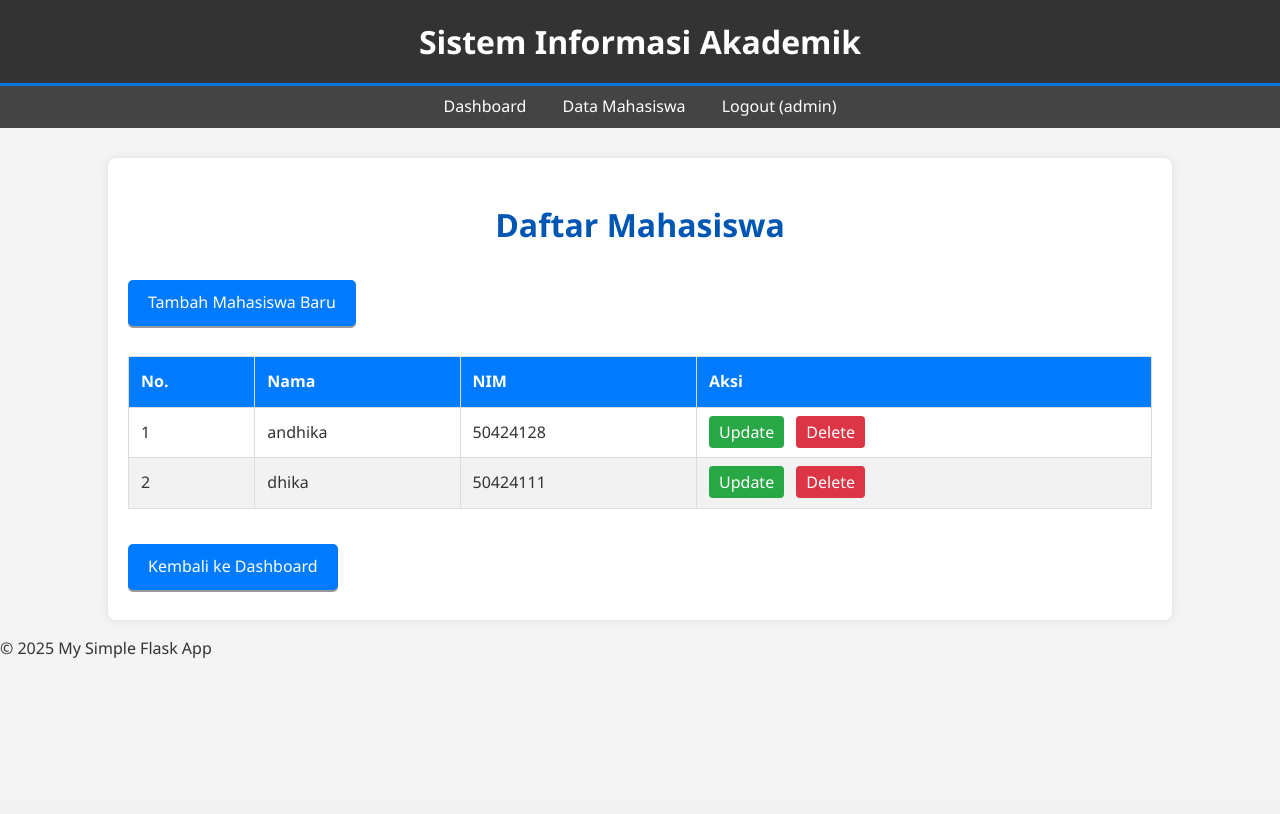
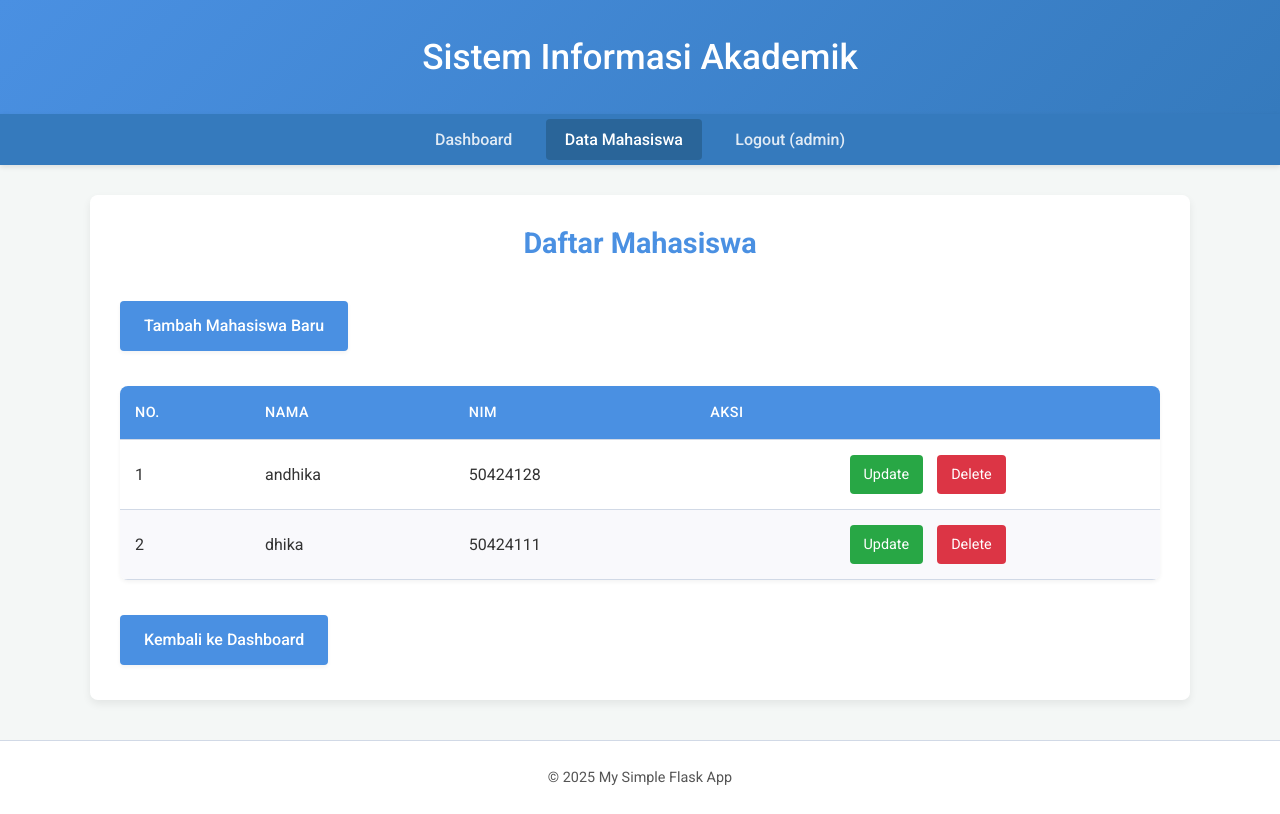
Before and after one commit to AndhikaNH/SIA, a Flask app: page /mahasiswa/ in a window 1280 px wide. Before the commit the page ends 658 px from the top, so only its background shows below. Run offline with Flask 3, Linux system fonts and the light colour scheme; a user stored in the database is signed in; data comes from the database, SQL or seed files in the repository; both versions use the stored data as it was after the commit.

Commit message:
first commit

```diff
--- a/static/css/style.css
+++ b/static/css/style.css
@@ -1,208 +1,363 @@
-body {
-    font-family: 'Segoe UI', Tahoma, Geneva, Verdana, sans-serif;
-    line-height: 1.6;
+@import url('https://fonts.googleapis.com/css2?family=Roboto:wght@300;400;500;700&display=swap');
+
+:root {
+    --primary-color: #4A90E2;
+    --primary-dark: #357ABD;
+    --primary-hover: #2A6599;
+    --secondary-color: #50E3C2;
+
+    --text-color: #333;
+    --text-light: #555;
+    --text-on-primary: #ffffff;
+
+    --bg-color: #f4f7f6;
+    --surface-color: #ffffff;
+    --border-color: #d1d9e6;
+
+    --success-color: #28a745;
+    --danger-color: #dc3545;
+    --warning-color: #ffc107;
+    --info-color: #17a2b8;
+
+    --shadow-sm: 0 2px 4px rgba(0,0,0,0.05);
+    --shadow-md: 0 4px 8px rgba(0,0,0,0.07);
+    --border-radius-sm: 4px;
+    --border-radius-md: 8px;
+}
+
+* {
+    box-sizing: border-box;
     margin: 0;
     padding: 0;
-    background-color: #f4f4f4;
-    color: #333;
+}
+
+body {
+    font-family: 'Roboto', 'Segoe UI', Tahoma, Geneva, Verdana, sans-serif;
+    line-height: 1.6;
+    background-color: var(--bg-color);
+    color: var(--text-color);
+    font-size: 16px;
+    transition: background-color 0.3s, color 0.3s;
 }
 
 .container {
-    width: 80%;
-    margin: auto;
-    overflow: hidden;
-    padding: 20px;
-    background-color: #fff;
-    box-shadow: 0 0 10px rgba(0,0,0,0.1);
-    margin-top: 30px;
-    border-radius: 8px;
+    width: 90%;
+    max-width: 1100px;
+    margin: 30px auto;
+    padding: 25px 30px;
+    background-color: var(--surface-color);
+    box-shadow: var(--shadow-md);
+    border-radius: var(--border-radius-md);
+    opacity: 0;
+    animation: fadeIn 0.5s ease-out forwards;
+    animation-delay: 0.2s;
 }
 
-header {
-    background: #333;
-    color: #fff;
-    padding: 1rem 0;
-    text-align: center;
-    border-bottom: #0779e4 3px solid;
+@keyframes fadeIn {
+    to {
+        opacity: 1;
+    }
 }
 
-header h1 {
-    margin: 0;
-    font-size: 2em;
-    color: #fff;
+.app-header {
+    background: linear-gradient(135deg, var(--primary-color) 0%, var(--primary-dark) 100%);
+    color: var(--text-on-primary);
+    padding: 1.8rem 0;
+    text-align: center;
+    box-shadow: var(--shadow-sm);
 }
 
-nav {
-    background: #444;
-    color: #fff;
-    padding: 0.5rem;
-    text-align: center;
+.app-header h1 {
+    margin: 0;
+    font-size: 2.2em;
+    font-weight: 500;
+    color: var(--text-on-primary);
 }
 
-nav a {
-    color: #fff;
-    text-decoration: none;
-    padding: 0.5rem 1rem;
-    transition: background-color 0.3s ease;
+.app-nav {
+    background: var(--primary-dark);
+    color: var(--text-on-primary);
+    padding: 0.8rem 0;
+    text-align: center;
+    box-shadow: 0 2px 5px rgba(0,0,0,0.1);
 }
 
-nav a:hover {
-    background-color: #555;
-    border-radius: 4px;
+.app-nav a {
+    color: rgba(255, 255, 255, 0.85);
+    text-decoration: none;
+    padding: 0.7rem 1.2rem;
+    margin: 0 5px;
+    border-radius: var(--border-radius-sm);
+    transition: background-color 0.25s ease, color 0.25s ease;
+    font-weight: 500;
+}
+
+.app-nav a:hover,
+.app-nav a.active {
+    background-color: var(--primary-hover);
+    color: var(--text-on-primary);
 }
 
 h1, h2, h3 {
-    color: #333;
+    color: var(--text-color);
+    margin-bottom: 0.75em;
 }
 
 h1.page-title {
     text-align: center;
-    margin-bottom: 20px;
-    color: #0056b3;
+    margin-bottom: 25px;
+    color: var(--primary-color);
+    font-weight: 700;
+    font-size: 1.8em;
 }
 
 table {
     width: 100%;
     border-collapse: collapse;
-    margin-top: 20px;
+    margin-top: 25px;
+    box-shadow: var(--shadow-sm);
+    border-radius: var(--border-radius-md);
+    overflow: hidden;
 }
 
 th, td {
-    padding: 12px;
-    border: 1px solid #ddd;
+    padding: 15px;
+    border-bottom: 1px solid var(--border-color);
     text-align: left;
 }
 
 th {
-    background-color: #007bff;
+    background-color: var(--primary-color);
+    color: var(--text-on-primary);
+    font-weight: 500;
+    text-transform: uppercase;
+    font-size: 0.9em;
+    letter-spacing: 0.5px;
+}
+
+tr {
+    transition: background-color 0.2s ease;
+}
+
+tr:nth-child(even) {
+    background-color: #f9f9fc;
+}
+
+tr:hover {
+    background-color: #eef2f7;
+}
+
+td:last-child {
+    text-align: center;
+}
+
+.actions a {
+    margin: 0 5px;
+    text-decoration: none;
+    padding: 8px 14px;
+    border-radius: var(--border-radius-sm);
+    font-size: 0.9em;
+    transition: background-color 0.2s ease, transform 0.1s ease;
+    display: inline-block;
+}
+
+.actions a:hover {
+    transform: translateY(-1px);
+}
+
+.actions .update-link {
+    background-color: var(--success-color);
     color: white;
 }
 
-tr:nth-child(even) {
-    background-color: #f2f2f2;
-}
-
-tr:hover {
-    background-color: #e9ecef;
-}
-
-.actions a {
-    margin-right: 8px;
-    text-decoration: none;
-    padding: 5px 10px;
-    border-radius: 4px;
-}
-
-.actions .update-link {
-    background-color: #28a745;
-    color: white;
-}
 .actions .update-link:hover {
     background-color: #218838;
 }
 
 .actions .delete-link {
-    background-color: #dc3545;
+    background-color: var(--danger-color);
     color: white;
 }
+
 .actions .delete-link:hover {
     background-color: #c82333;
 }
 
 .btn {
     display: inline-block;
-    padding: 10px 20px;
-    font-size: 16px;
+    padding: 12px 24px;
+    font-size: 1rem;
+    font-weight: 500;
     cursor: pointer;
     text-align: center;
     text-decoration: none;
-    outline: none;
     color: #fff;
-    background-color: #007bff;
+    background-color: var(--primary-color);
     border: none;
-    border-radius: 5px;
-    box-shadow: 0 2px #999;
-    margin-top: 10px;
-    margin-bottom: 10px;
+    border-radius: var(--border-radius-sm);
+    box-shadow: var(--shadow-sm);
+    margin: 10px 5px 10px 0;
+    transition: background-color 0.2s ease, box-shadow 0.2s ease, transform 0.1s ease;
 }
 
 .btn:hover {
-    background-color: #0069d9;
+    background-color: var(--primary-hover);
+    box-shadow: 0 4px 10px rgba(74, 144, 226, 0.4);
+    transform: translateY(-1px);
 }
 
 .btn:active {
-    background-color: #0062cc;
-    box-shadow: 0 1px #666;
-    transform: translateY(1px);
+    background-color: var(--primary-dark);
+    box-shadow: var(--shadow-sm);
+    transform: translateY(0px);
 }
 
 .btn-danger {
-    background-color: #dc3545;
+    background-color: var(--danger-color);
 }
+
 .btn-danger:hover {
     background-color: #c82333;
+    box-shadow: 0 4px 10px rgba(220, 53, 69, 0.4);
 }
 
 .form-group {
-    margin-bottom: 15px;
+    margin-bottom: 20px;
 }
 
 .form-group label {
     display: block;
-    margin-bottom: 5px;
-    font-weight: bold;
+    margin-bottom: 8px;
+    font-weight: 500;
+    color: var(--text-light);
 }
 
 .form-group input[type="text"],
 .form-group input[type="password"],
 .form-group input[type="email"] {
-    width: calc(100% - 22px);
-    padding: 10px;
-    border: 1px solid #ccc;
-    border-radius: 4px;
+    width: 100%;
+    padding: 12px 15px;
+    border: 1px solid var(--border-color);
+    border-radius: var(--border-radius-sm);
+    background-color: #fff;
+    font-size: 1rem;
+    transition: border-color 0.2s ease, box-shadow 0.2s ease;
+}
+
+.form-group input[type="text"]:focus,
+.form-group input[type="password"]:focus,
+.form-group input[type="email"]:focus {
+    outline: none;
+    border-color: var(--primary-color);
+    box-shadow: 0 0 0 0.2rem rgba(74, 144, 226, 0.25);
 }
 
 .alert {
-    padding: 15px;
+    padding: 15px 20px;
     margin-bottom: 20px;
-    border: 1px solid transparent;
-    border-radius: 4px;
+    border-radius: var(--border-radius-sm);
+    border-left: 5px solid;
+    font-size: 0.95rem;
+    box-shadow: var(--shadow-sm);
 }
 
 .alert-success {
-    color: #155724;
-    background-color: #d4edda;
-    border-color: #c3e6cb;
+    color: #105937;
+    background-color: #d1f7e2;
+    border-color: var(--success-color);
 }
 
 .alert-danger {
-    color: #721c24;
-    background-color: #f8d7da;
-    border-color: #f5c6cb;
+    color: #731c28;
+    background-color: #fbe5e7;
+    border-color: var(--danger-color);
 }
 
 .alert-warning {
-    color: #856404;
-    background-color: #fff3cd;
-    border-color: #ffeeba;
+    color: #7a5f0d;
+    background-color: #fff8e0;
+    border-color: var(--warning-color);
 }
 
 .alert-info {
-    color: #0c5460;
-    background-color: #d1ecf1;
-    border-color: #bee5eb;
+    color: #115271;
+    background-color: #e1f5fe;
+    border-color: var(--info-color);
 }
 
 .auth-form {
-    max-width: 400px;
-    margin: 50px auto;
-    padding: 20px;
-    background: #fff;
-    border-radius: 8px;
-    box-shadow: 0 0 10px rgba(0,0,0,0.1);
+    max-width: 450px;
+    margin: 60px auto;
+    padding: 35px 40px;
+    background: var(--surface-color);
+    border-radius: var(--border-radius-md);
+    box-shadow: var(--shadow-md);
 }
 
-.auth-form h1 {
+.auth-form h1.page-title {
+    font-size: 1.6em;
+    margin-bottom: 25px;
+}
+
+.app-footer {
     text-align: center;
-    margin-bottom: 20px;
+    padding: 25px 0;
+    margin-top: 40px;
+    background-color: var(--surface-color);
+    color: var(--text-light);
+    font-size: 0.9em;
+    border-top: 1px solid var(--border-color);
 }
+
+.app-footer p {
+    margin: 0;
+}
+
+@media (max-width: 768px) {
+    .container {
+        width: 95%;
+        padding: 20px;
+    }
+
+    .app-header h1 {
+        font-size: 1.8em;
+    }
+
+    .app-nav {
+        padding: 0.5rem 0;
+    }
+    .app-nav a {
+        padding: 0.6rem 0.8rem;
+        font-size: 0.9em;
+    }
+
+    h1.page-title {
+        font-size: 1.6em;
+    }
+
+    .btn {
+        padding: 10px 18px;
+        font-size: 0.95rem;
+    }
+
+    th, td {
+        padding: 10px;
+        font-size: 0.9em;
+    }
+
+    .actions a {
+        padding: 6px 10px;
+        font-size: 0.85em;
+    }
+
+    .form-group input[type="text"],
+    .form-group input[type="password"],
+    .form-group input[type="email"] {
+        padding: 10px 12px;
+    }
+
+    .auth-form {
+        margin: 40px auto;
+        padding: 25px;
+    }
+}
--- a/templates/dashboard.html
+++ b/templates/dashboard.html
@@ -6,6 +6,7 @@
     <title>Dashboard - Sistem Akademik</title>
     <link rel="stylesheet" href="{{ url_for('static', filename='css/style.css') }}">
 </head>
+<script src="{{ url_for('static', filename='js/script.js')}}" defer></script>
 <body>
     <header class="app-header">
         <h1>Sistem Informasi Akademik</h1>
@@ -42,5 +43,6 @@
     <footer class="app-footer">
         <p>© {{ g.year if g and g.year else '2024' }} My Simple Flask App</p>
     </footer>
+    <script src="{{ url_for('static', filename='js/script.js')}}" defer></script>
 </body>
 </html>
--- a/templates/login.html
+++ b/templates/login.html
@@ -37,5 +37,6 @@
     <footer class="app-footer">
         <p>© {{ g.year if g and g.year else '2024' }} My Simple Flask App</p>
     </footer>
+    <script src="{{ url_for('static', filename='js/script.js')}}" defer></script>
 </body>
 </html>
--- a/templates/mahasiswa/add.html
+++ b/templates/mahasiswa/add.html
@@ -47,5 +47,6 @@
     <footer class="app-footer">
         <p>© {{ g.year if g and g.year else '2024' }} My Simple Flask App</p>
     </footer>
+    <script src="{{ url_for('static', filename='js/script.js')}}" defer></script>
 </body>
 </html>
--- a/templates/mahasiswa/delete.html
+++ b/templates/mahasiswa/delete.html
@@ -43,5 +43,6 @@
     <footer class="app-footer">
         <p>© {{ g.year if g and g.year else '2024' }} My Simple Flask App</p>
     </footer>
+    <script src="{{ url_for('static', filename='js/script.js')}}" defer></script>
 </body>
 </html>
--- a/templates/mahasiswa/index.html
+++ b/templates/mahasiswa/index.html
@@ -64,5 +64,6 @@
     <footer class="app-footer">
         <p>© {{ g.year if g and g.year else '2024' }} My Simple Flask App</p>
     </footer>
+    <script src="{{ url_for('static', filename='js/script.js')}}" defer></script>
 </body>
 </html>
--- a/templates/mahasiswa/update.html
+++ b/templates/mahasiswa/update.html
@@ -47,5 +47,6 @@
     <footer class="app-footer">
         <p>© {{ g.year if g and g.year else '2024' }} My Simple Flask App</p>
     </footer>
+    <script src="{{ url_for('static', filename='js/script.js')}}" defer></script>
 </body>
 </html>
```
Also changed, not shown: gui.py (added, +111 -0 lines), static/js/script.js (+58 -0 lines), database.db, schema.sql (line endings or trailing spaces).
